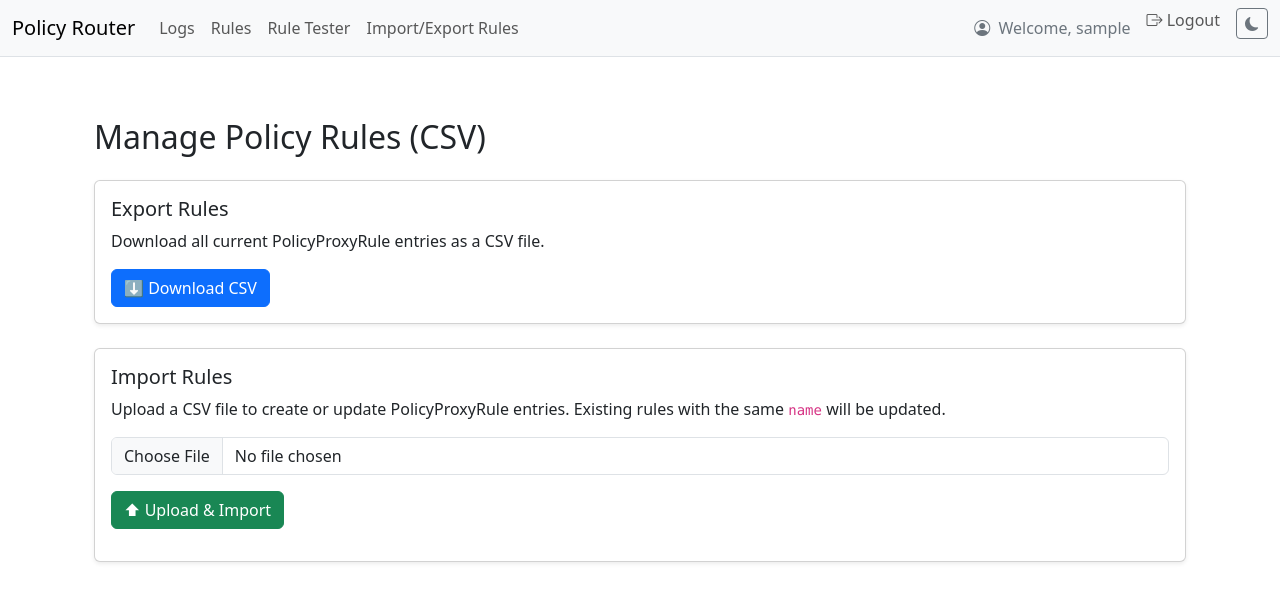
After one commit to lorist/pexip_policy_router, a Django app: page /rules/manage/ in a window 1280 px wide. The commit adds this page. Shown: the top 602 px of the page. Run offline with Django 5.2, Linux system fonts and the light colour scheme; the visitor is signed in with stand-in values (Sample User, id 1).

Commit message:
Add csv import/export and associated UI bits

```diff
--- a/policy_router/forms.py
+++ b/policy_router/forms.py
@@ -1,6 +1,9 @@
 import json
 from django import forms
 from .models import PolicyProxyRule
+
+class CSVImportForm(forms.Form):
+    csv_file = forms.FileField(label="Select CSV file")
 
 
 class PolicyProxyRuleForm(forms.ModelForm):
--- a/policy_router/templates/policy_router/base.html
+++ b/policy_router/templates/policy_router/base.html
@@ -123,6 +123,11 @@
           <li class="nav-item">
             <a class="nav-link" href="{% url 'policy_router:rule_tester' %}">Rule Tester</a>
           </li>
+          <li class="nav-item">
+            <a class="nav-link" href="{% url 'policy_router:manage_rules' %}">
+              Import/Export Rules
+            </a>
+          </li>
         </ul>
 
         <!-- Right-aligned items -->
--- /dev/null
+++ b/policy_router/templates/policy_router/manage_rules.html
@@ -0,0 +1,66 @@
+{% extends "policy_router/base.html" %}
+{% load static %}
+
+{% block content %}
+<div class="container mt-5">
+  <h2 class="mb-4">Manage Policy Rules (CSV)</h2>
+
+  <!-- Export Section -->
+  <div class="card mb-4 shadow-sm">
+    <div class="card-body">
+      <h5 class="card-title">Export Rules</h5>
+      <p class="card-text">Download all current PolicyProxyRule entries as a CSV file.</p>
+      <a href="{% url 'policy_router:export_rules_csv' %}" class="btn btn-primary">⬇ Download CSV</a>
+    </div>
+  </div>
+
+  <!-- Import Section -->
+  <div class="card shadow-sm">
+    <div class="card-body">
+      <h5 class="card-title">Import Rules</h5>
+      <p class="card-text">
+        Upload a CSV file to create or update PolicyProxyRule entries.
+        Existing rules with the same <code>name</code> will be updated.
+      </p>
+
+      <form id="csv-import-form" enctype="multipart/form-data">
+        {% csrf_token %}
+        <div class="mb-3">
+          <input type="file" name="file" id="csvFile" class="form-control" accept=".csv" required>
+        </div>
+        <button type="submit" class="btn btn-success">
+          ⬆ Upload & Import
+        </button>
+      </form>
+
+      <div id="import-status" class="mt-3"></div>
+    </div>
+  </div>
+</div>
+
+<script>
+document.getElementById("csv-import-form").addEventListener("submit", async (e) => {
+  e.preventDefault();
+
+  const form = e.target;
+  const status = document.getElementById("import-status");
+  status.innerHTML = "⏳ Uploading...";
+
+  const formData = new FormData(form);
+  const response = await fetch("{% url 'policy_router:import_rules_csv' %}", {
+    method: "POST",
+    headers: {
+      "X-CSRFToken": form.querySelector("[name=csrfmiddlewaretoken]").value
+    },
+    body: formData
+  });
+
+  const result = await response.json();
+  if (response.ok) {
+    status.innerHTML = `<div class="alert alert-success">${result.message}</div>`;
+  } else {
+    status.innerHTML = `<div class="alert alert-danger">${result.error || 'Import failed.'}</div>`;
+  }
+});
+</script>
+{% endblock %}
--- a/policy_router/urls.py
+++ b/policy_router/urls.py
@@ -30,4 +30,9 @@ urlpatterns = [
     # Auth
     path("login/", auth_views.LoginView.as_view(template_name="login.html"), name="login"),
     path("logout/", auth_views.LogoutView.as_view(next_page="/login/"), name="logout"),
+
+    # CSV import/export
+    path("rules/export/", views.export_rules_csv, name="export_rules_csv"),
+    path("rules/import/", views.import_rules_csv, name="import_rules_csv"),
+    path("rules/manage/", views.manage_rules_view, name="manage_rules"),
 ]
--- a/policy_router/views.py
+++ b/policy_router/views.py
@@ -1,6 +1,9 @@
 import re
 import httpx
 import json
+import csv
+import io
+import base64
 from datetime import datetime
 from django.conf import settings
 from django.http import JsonResponse, HttpResponseNotAllowed
@@ -16,9 +19,10 @@ from .models import PolicyProxyRule, PolicyRequestLog
 from .forms import PolicyProxyRuleForm
 from django.views.decorators.csrf import csrf_exempt
 from policy_router.auth import basic_auth_django_user
-import base64
 from django.contrib.auth import authenticate
-from django.http import HttpResponse
+from django.http import HttpResponse, JsonResponse
+from django.utils.encoding import smart_str
+
 
 # -----------------------------
 # Helpers
@@ -87,9 +91,88 @@ def _log_request(rule, request, response=None, is_override=False, override_respo
         protocol=request.GET.get("protocol"),
     )
 
-    # -----------------------------
-    # Rule Tester
-    # -----------------------------
+
+# -----------------------------
+# CSV EXPORT
+# -----------------------------
+@maybe_protected
+def manage_rules_view(request):
+    """Render page for managing CSV import/export."""
+    return render(request, "policy_router/manage_rules.html")
+
+@maybe_protected
+@require_http_methods(["GET"])
+def export_rules_csv(request):
+    """Download all PolicyProxyRule entries as a CSV file."""
+    response = HttpResponse(content_type="text/csv")
+    response["Content-Disposition"] = "attachment; filename=policy_rules.csv"
+
+    writer = csv.writer(response)
+    writer.writerow([
+        "name",
+        "regex",
+        "priority",
+        "is_active",
+        "service_target_url",
+        "participant_target_url",
+    ])
+
+    for rule in PolicyProxyRule.objects.all().order_by("priority"):
+        writer.writerow([
+            smart_str(rule.name),
+            smart_str(rule.regex),
+            rule.priority or 0,
+            "True" if rule.is_active else "False",
+            smart_str(rule.service_target_url or ""),
+            smart_str(rule.participant_target_url or ""),
+        ])
+
+    return response
+
+
+# -----------------------------
+# CSV IMPORT
+# -----------------------------
+@csrf_exempt
+@maybe_protected
+@require_http_methods(["POST"])
+def import_rules_csv(request):
+    """Upload a CSV file and import/update PolicyProxyRule entries."""
+    csv_file = request.FILES.get("file")
+    if not csv_file:
+        return JsonResponse({"error": "Missing 'file' in request."}, status=400)
+
+    csv_data = io.TextIOWrapper(csv_file.file, encoding="utf-8")
+    reader = csv.DictReader(csv_data)
+    created, updated = 0, 0
+
+    for row in reader:
+        rule, created_flag = PolicyProxyRule.objects.update_or_create(
+            name=row["name"],
+            defaults={
+                "regex": row.get("regex", ""),
+                "priority": int(row.get("priority", 0)),
+                "is_active": row.get("is_active", "True").lower() in ("true", "1"),
+                "service_target_url": row.get("service_target_url", ""),
+                "participant_target_url": row.get("participant_target_url", ""),
+            },
+        )
+        if created_flag:
+            created += 1
+        else:
+            updated += 1
+
+    return JsonResponse({
+        "message": f"Import complete: {created} created, {updated} updated.",
+        "created": created,
+        "updated": updated,
+    })
+
+
+
+# -----------------------------
+# Rule Tester
+# -----------------------------
 @maybe_protected
 @require_http_methods(["GET", "POST"])
 def rule_tester(request):
--- /dev/null
+++ b/policy_rules.csv
@@ -0,0 +1,3 @@
+name,match_pattern,target_url,enabled,priority
+Proxy to Upstream 1,^/api/v1/.*,https://upstream1.example.com,True,10
+Proxy to Upstream 2,^/api/v2/.*,https://upstream2.example.com,True,20
```
Also changed, not shown: policy_router/admin.py (+64 -1 lines), policy_router/templates/admin/policy_proxy_rule_changelist.html (added, +20 -0 lines).
